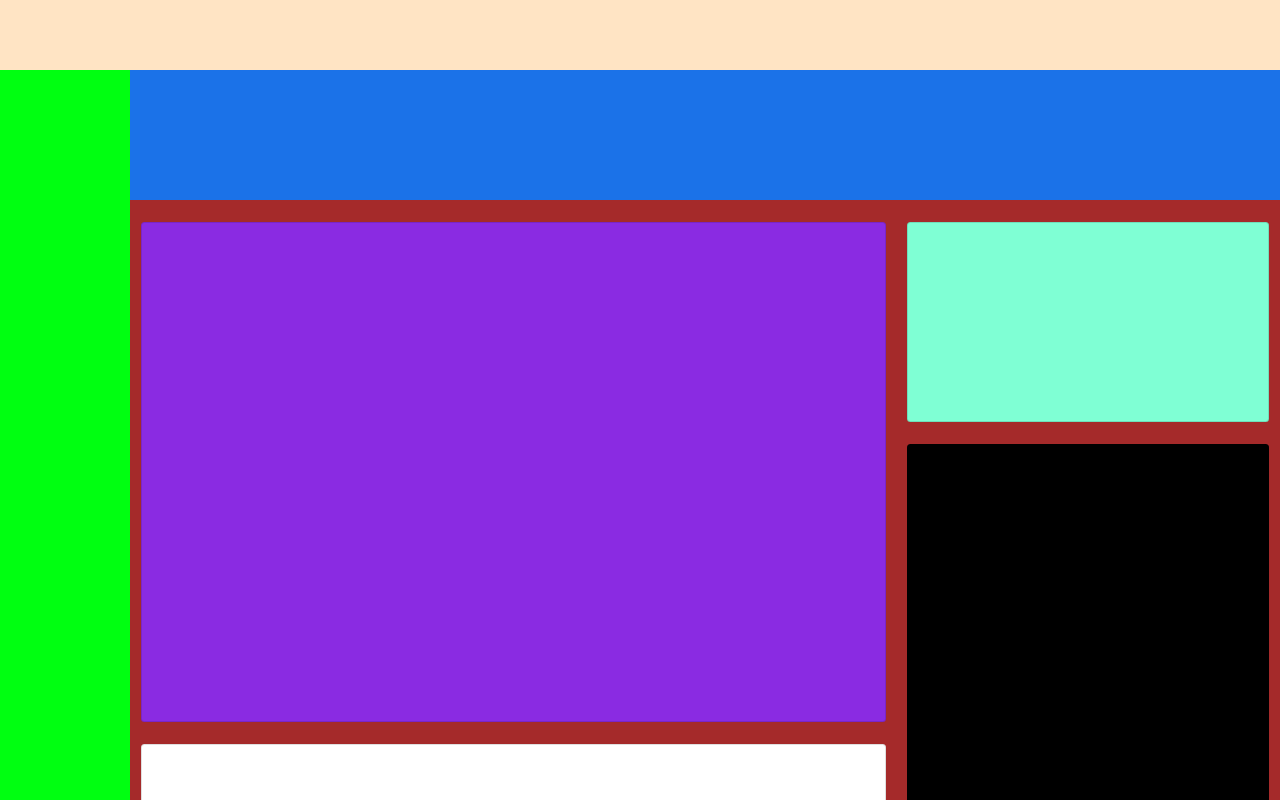
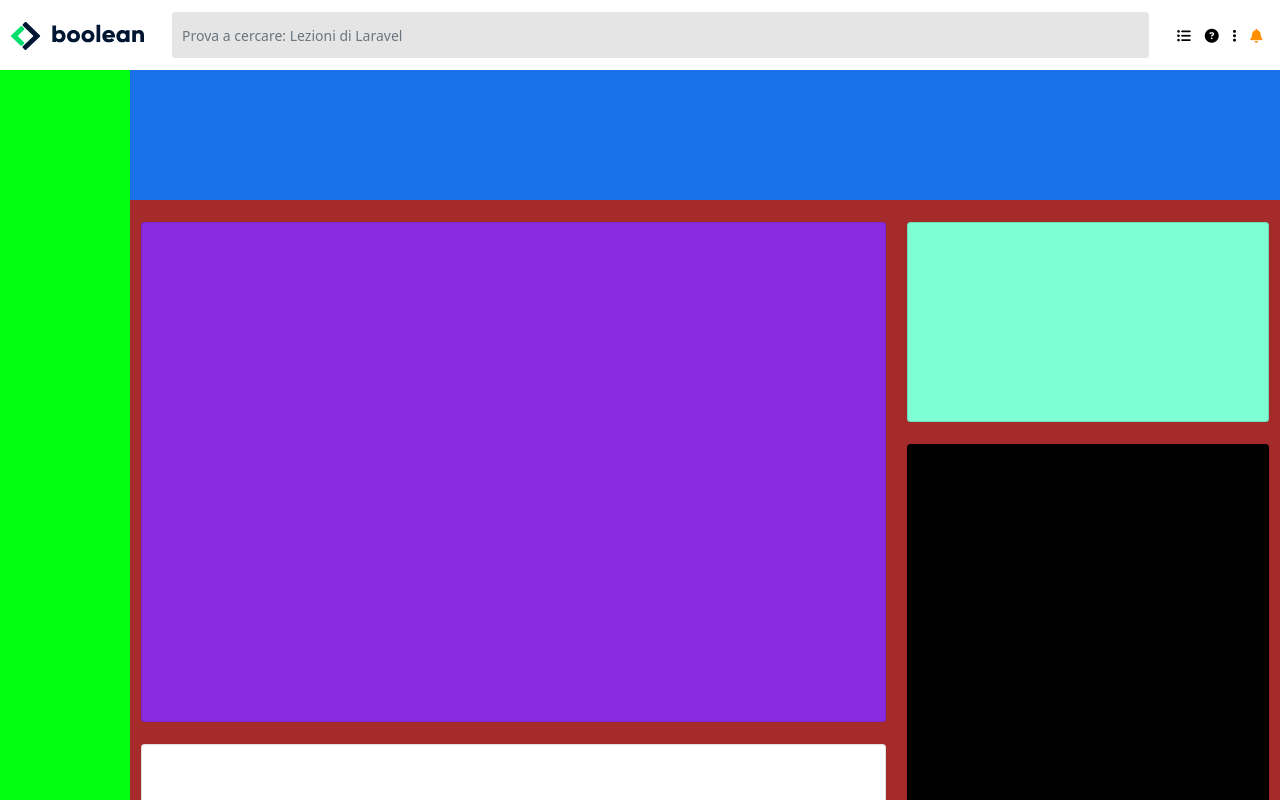
Before and after one commit to imLukePex/html-css-bootstrap-dashboard, a plain HTML site: page index.html in a window 1280 px wide. Drawn offline with nearby package versions, Linux system fonts and the light colour scheme.

Commit message:
creation navbar

```diff
--- a/css/style.css
+++ b/css/style.css
@@ -13,22 +13,28 @@
 /* Macro Areas Styles */
 #top-bar {
     height: 70px;
-    background-color: bisque;
     display: flex;
+
+    /* DEBUG */
+
 }
 
 #wrapper-down {
     height: calc(100vh - 70px);
+    display: flex;
+
+    /* DEBUG */
     background-color: #f8f9fa;
-    display: flex;
 }
 
 #sidebar {
     min-width: 130px;
     height: 100%;
-    background-color: rgb(0, 255, 17);
     display: flex;
     flex-direction: column;
+
+    /* DEBUG */
+    background-color: rgb(0, 255, 17);
 }
 
 #main-content {
@@ -39,6 +45,7 @@
 
 /* Main Content Area Styles */
 #main-content .col-content {
+    /* DEBUG */
     background-color: #1b72e8;
     min-height: 130px;
 }
@@ -48,26 +55,74 @@
 }
 
 #main-content .container-fluid {
+    /* DEBUG */
     background-color: brown;
     height: 100vh;
 }
 
 #main-content .container-fluid .classes {
+    /* DEBUG */
     background-color: blueviolet;
     height: 500px;
 }
 
 #main-content .container-fluid .todo {
+    /* DEBUG */
     background-color: aquamarine;
     height: 200px;
 }
 
 #main-content .container-fluid .graphic {
+    /* DEBUG */
     background-color: black;
     height: 650px;
 }
 
 #main-content .container-fluid .faq {
+    /* DEBUG */
     background-color: white;
     height: 300px;
 }
+
+/* HEADER */
+.navbar {
+    width: 100%;
+}
+
+.navbar > .container, .navbar > .container-fluid, .navbar > .container-lg, .navbar > .container-md, .navbar > .container-sm, .navbar > .container-xl, .navbar > .container-xxl {
+    background-color: white;
+}
+
+.navbar-brand {
+    margin-right: 2rem;
+}
+
+.me-2 {
+    margin-right: 1.5rem !important;
+}
+
+.d-flex {
+    flex-grow: 1;
+}
+
+.form-control {
+    line-height: 2.5;
+    background-color: #e5e5e5;
+    border: none;
+}
+
+.navbar-collapse {
+    flex-grow: 0;
+}
+
+#navbarScroll ul li i {
+    color: black;
+}
+
+#navbarScroll .dropdown .fa-bell {
+    color: #ff8f00;
+}
+
+.dropdown-toggle::after {
+    display: none;
+}
--- a/index.html
+++ b/index.html
@@ -14,7 +14,38 @@
 </head>
 <body>
     <div id="top-bar">
-
+        <nav class="navbar navbar-expand-lg">
+            <div class="container-fluid">
+                <a class="navbar-brand" href="#"><img src="img/logo.svg" alt="boolean-logo"></a>
+                <button class="navbar-toggler" type="button" data-bs-toggle="collapse" data-bs-target="#navbarScroll" aria-controls="navbarScroll" aria-expanded="false" aria-label="Toggle navigation">
+                </button>
+                <form class="d-flex">
+                <input class="form-control me-2" type="search" placeholder="Prova a cercare: Lezioni di Laravel" aria-label="Search">
+                </form>
+                <div class="collapse navbar-collapse" id="navbarScroll">
+                    <ul class="navbar-nav me-auto my-2 my-lg-0 navbar-nav-scroll" style="--bs-scroll-height: 100px;">
+                        <li class="nav-item">
+                            <a class="nav-link active" aria-current="page" href="#"><i class="fa-solid fa-list-ul"></i></a>
+                        </li>
+                        <li class="nav-item">
+                            <a class="nav-link" href="#"><i class="fa-solid fa-circle-question"></i></a>
+                        </li>
+                        <li class="nav-item">
+                            <a class="nav-link disabled" href="#" tabindex="-1" aria-disabled="true"><i class="fa-solid fa-ellipsis-vertical"></i></a>
+                        </li>
+                        <li class="nav-item dropdown">
+                            <a class="nav-link dropdown-toggle" href="#" id="navbarScrollingDropdown" role="button" data-bs-toggle="dropdown" aria-expanded="false"><i class="fa-solid fa-bell"></i></a>
+                            <ul class="dropdown-menu" aria-labelledby="navbarScrollingDropdown">
+                                <li><a class="dropdown-item" href="#">Profilo</a></li>
+                                <li><a class="dropdown-item" href="#">Fatturazione</a></li>
+                                <li><hr class="dropdown-divider"></li>
+                                <li><a class="dropdown-item" href="#">Logout</a></li>
+                            </ul>
+                        </li>
+                    </ul>
+                </div>
+            </div>
+          </nav>
     </div>
 
     <div id="wrapper-down">
@@ -58,5 +89,8 @@
             </div>
         </div>
     </div>
+
+
+    <script src="https://cdn.jsdelivr.net/npm/bootstrap@5.0.2/dist/js/bootstrap.bundle.min.js" integrity="sha384-MrcW6ZMFYlzcLA8Nl+NtUVF0sA7MsXsP1UyJoMp4YLEuNSfAP+JcXn/tWtIaxVXM" crossorigin="anonymous"></script>
 </body>
 </html>
```
